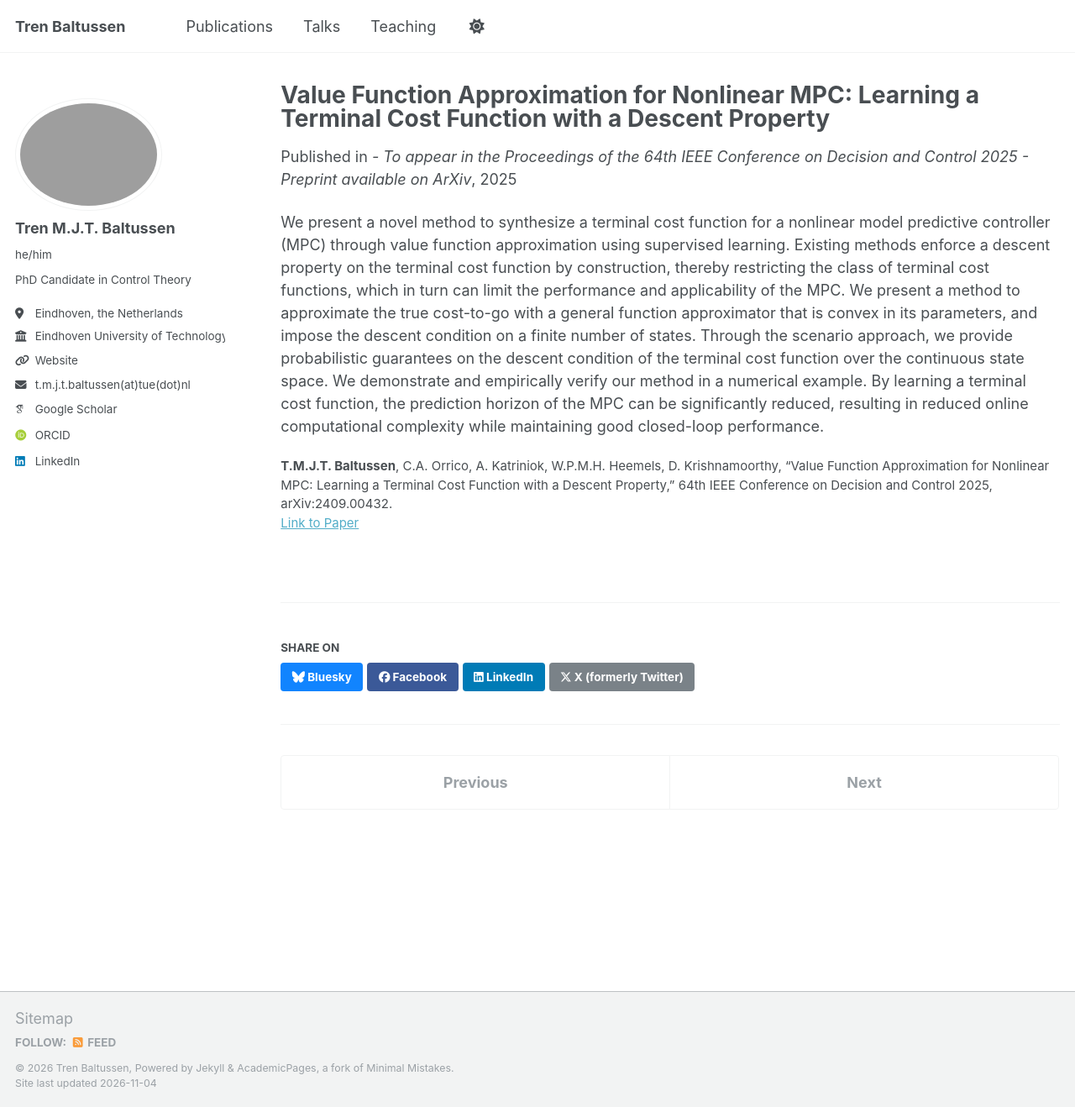
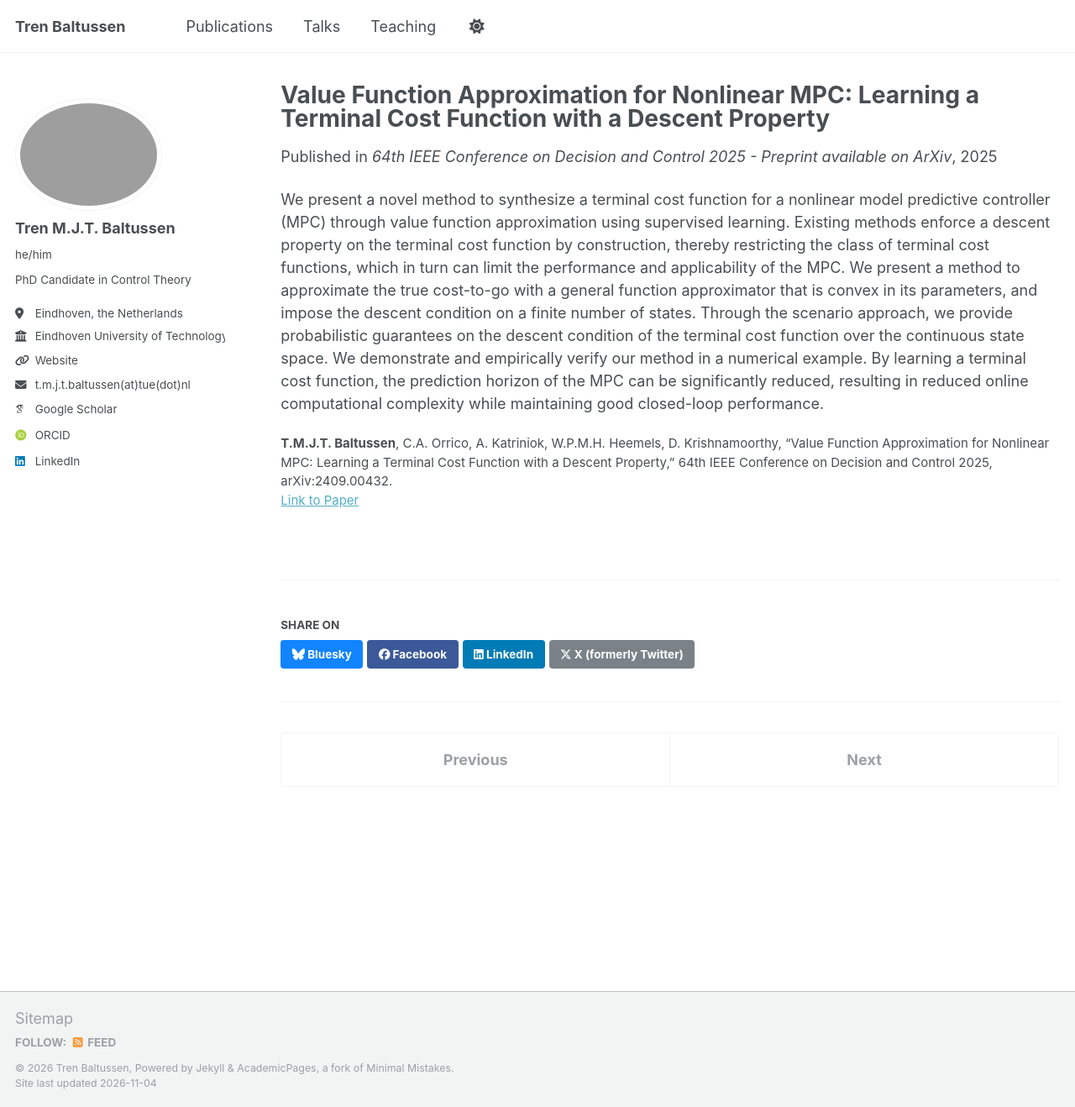
Before and after one commit to TrenBaltussen/TrenBaltussen.github.io, a Jekyll site: the page built from _publications/2025-09-16-VFA-1.md, in a window 1280 px wide and 1318 px high. Shown: the whole window at 84% size. Built offline with Jekyll 4.4.1, drawn with Linux system fonts in a browser that asks for light colours; some web fonts are replaced.

Commit message:
Refine venue information in publication metadata
Updated the venue formatting and removed extra text.

```diff
--- a/_publications/2025-09-16-VFA-1.md
+++ b/_publications/2025-09-16-VFA-1.md
@@ -3,9 +3,8 @@ title: "Value Function Approximation for Nonlinear MPC: Learning a Terminal Cost
 collection: publications
 category: conferences
 permalink: /publications/2025-09-16-VFA-1
-excerpt: 'Accepted to the 64th IEEE Conference on Decision and Control 2025.'
 date: 2025-09-16
-venue: '- To appear in the Proceedings of the 64th IEEE Conference on Decision and Control 2025 - Preprint available on ArXiv'
+venue: '64th IEEE Conference on Decision and Control 2025 - Preprint available on ArXiv'
 paperurl: 'https://arxiv.org/abs/2508.05804'
 citation: '<b>T.M.J.T. Baltussen</b>, C.A. Orrico, A. Katriniok, W.P.M.H. Heemels, D. Krishnamoorthy,
 “Value Function Approximation for Nonlinear MPC: Learning a Terminal Cost Function with a Descent Property,”
```
